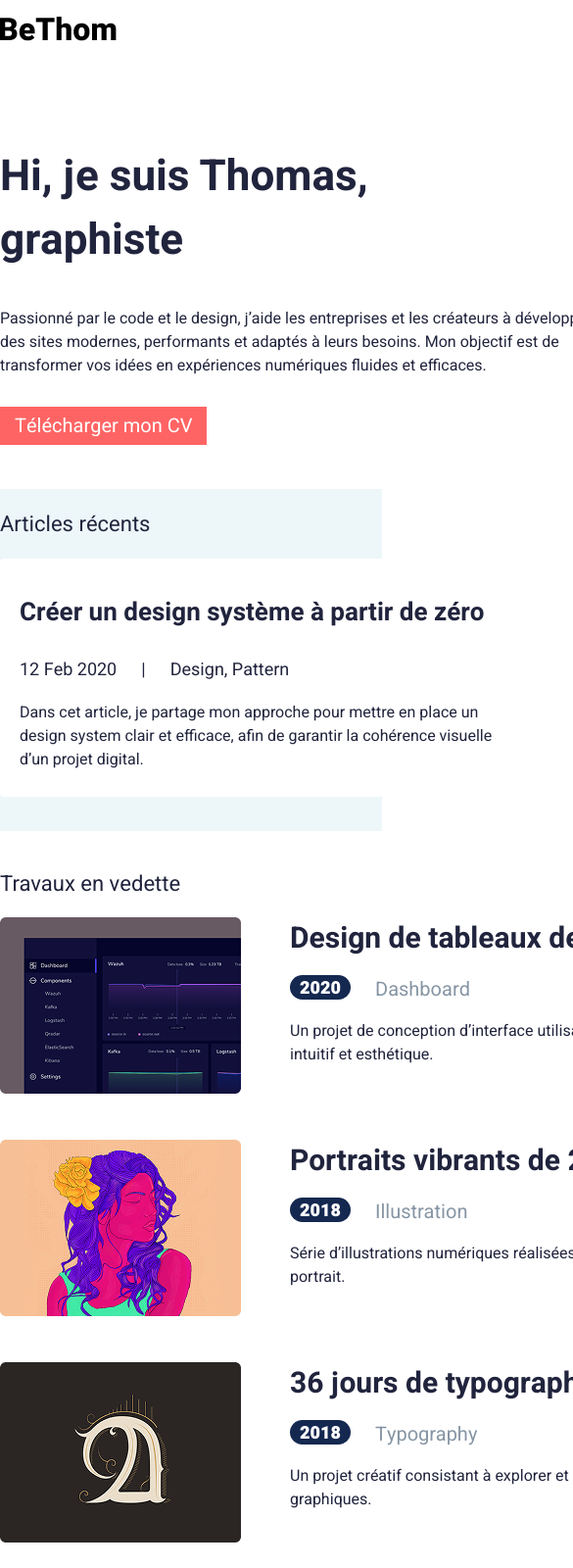
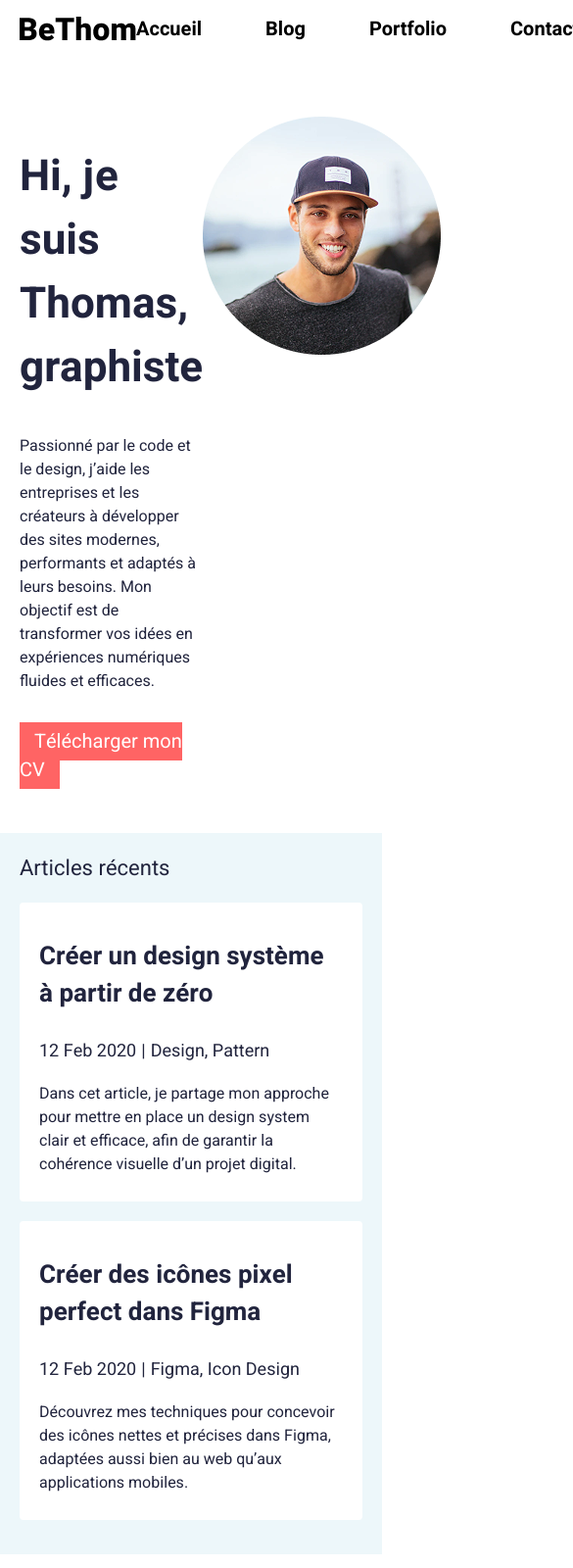
Before and after one commit to hexadecodeur/bethom, a plain HTML site: page index.html in a window 390 px wide. Shown: the top 1600 px of the page at 98% size, 585 px wide, since content can reach past the window. Drawn offline with Linux system fonts and the light colour scheme.

Commit message:
partie 1 responsive

```diff
--- a/style.css
+++ b/style.css
@@ -12,7 +12,10 @@ nav {
     display: flex;
     justify-content: space-between;
     align-items: center;
-    width: 1200px;
+    max-width: 1200px;
+    padding-left: 20px;
+    padding-right: 20px;
+    box-sizing: border-box;
     margin: 15px auto 0 auto;
 }
 
@@ -33,8 +36,11 @@ nav {
 header {
     display: flex;
     justify-content: space-between;
-    width: 1200px;
+    max-width: 1200px;
     margin: 75px auto 50px auto;
+    padding-left: 20px;
+    padding-right: 20px;
+    box-sizing: border-box;
 }
 
 #header-content {
@@ -68,8 +74,11 @@ h1 {
 }
 
 #blog-content {
-    width: 1200px;
+    max-width: 1200px;
     margin: auto;
+    padding-left: 20px;
+    padding-right: 20px;
+    box-sizing: border-box;
 }
 
 h2 {
@@ -89,6 +98,7 @@ h2 {
     width: 543px;
     padding: 10px 20px;
     box-sizing: border-box;
+    max-width: 48%;
 }
 
 .article-title {
@@ -108,7 +118,10 @@ h2 {
 /*** PORTFOLIO ***/
 
 #projets {
-    width: 1200px;
+    max-width: 1200px;
+    padding-left: 20px;
+    padding-right: 20px;
+    box-sizing: border-box;
     margin: auto;
 }
 
@@ -131,7 +144,6 @@ h2 {
 }
 
 #projets-content {
-    width: 1200px;
     margin: auto;
 }
 
@@ -162,7 +174,10 @@ h2 {
 /*** CONTACT ***/
 
 #contact {
-    width: 1200px;
+    max-width: 1200px;
+    padding-left: 20px;
+    padding-right: 20px;
+    box-sizing: border-box;
     margin: auto;
 }
 
@@ -250,3 +265,32 @@ footer {
     font-size: 14px;
     color: #21243D;
 }
+
+@media (max-width: 700px) {
+
+    #articles {
+        flex-direction: column;
+        gap: 20px;
+    }
+
+    .date-category {
+        gap: 5px;
+    }
+
+    .article-blog {
+        max-width: none;
+        width: 100%;
+    }
+
+    .projet {
+        flex-direction: column;
+    }
+
+    .projet-image {
+        width: 100%;
+    }
+
+    #coordonnees {
+        display: none;
+    }
+}
```
